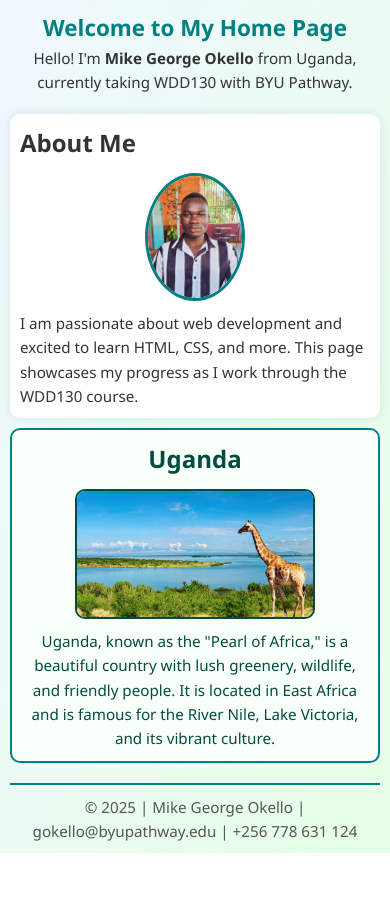
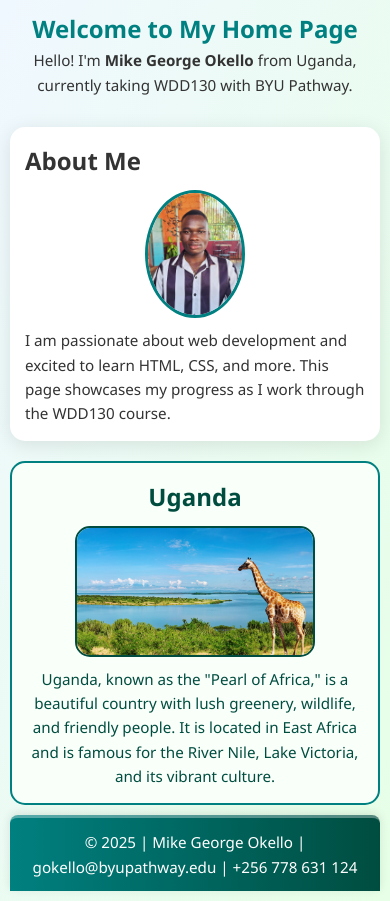
Before and after one commit to mikeokello/wdd130, a plain HTML site: page index.html in a window 390 px wide. Before the commit the page ends 853 px from the top, so only its background shows below. Drawn offline with Linux system fonts and the light colour scheme.

Commit message:
initial change

```diff
--- a/styles/style.css
+++ b/styles/style.css
@@ -1,4 +1,4 @@
-/* General Reset */
+/* 🌎 General Reset */
 * {
   box-sizing: border-box;
   margin: 0;
@@ -11,27 +11,32 @@ body {
   background: linear-gradient(to bottom right, #f0f8ff, #e6ffe6);
   color: #333;
   padding: 20px;
+  display: flex;
+  flex-direction: column;
+  min-height: 100vh;
 }
 
-/* Header */
+/* 🎯 Header */
 header {
   text-align: center;
   margin-bottom: 20px;
+  animation: fadeIn 1.2s ease-in-out;
 }
 
 header h1 {
-  font-size: 2rem;
+  font-size: 2.2rem;
   color: #008080;
 }
 
-/* Main */
+/* 🏠 Main Section */
 main {
-  max-width: 600px;
+  max-width: 800px;
   margin: 0 auto 20px auto;
   background: #ffffff;
-  padding: 15px;
-  border-radius: 10px;
-  box-shadow: 0 0 10px rgba(0,0,0,0.1);
+  padding: 20px;
+  border-radius: 15px;
+  box-shadow: 0 4px 20px rgba(0,0,0,0.1);
+  animation: fadeIn 1.2s ease-in-out;
 }
 
 main img {
@@ -41,22 +46,29 @@ main img {
   margin: 10px auto;
   border-radius: 50%;
   border: 3px solid #008080;
+  transition: transform 0.3s ease, box-shadow 0.3s ease;
+}
+
+main img:hover {
+  transform: scale(1.05);
+  box-shadow: 0 4px 15px rgba(0,128,128,0.3);
 }
 
 main p {
   padding: 0;
 }
 
-/* ✅ Aside Styling */
+/* 🌍 Aside Section */
 aside {
-  max-width: 600px;
+  max-width: 800px;
   margin: 20px auto;
-  padding: 15px;
+  padding: 20px;
   border: 2px solid #008080;
-  border-radius: 10px;
+  border-radius: 15px;
   background-color: #f9fff9;
   color: #004d40;
   text-align: center;
+  animation: fadeIn 1.2s ease-in-out;
 }
 
 aside img {
@@ -64,52 +76,76 @@ aside img {
   height: auto;
   display: block;
   margin: 10px auto;
-  border-radius: 10px;
+  border-radius: 15px;
   border: 2px solid #004d40;
+  transition: transform 0.3s ease, box-shadow 0.3s ease;
 }
 
-/* ✅ Footer Styling */
+aside img:hover {
+  transform: scale(1.05);
+  box-shadow: 0 4px 15px rgba(0,77,64,0.3);
+}
+
+/* 🎨 Footer Styling */
 footer {
-  margin-top: 20px;
-  padding-top: 10px;
-  border-top: 2px solid #008080;
+  margin-top: auto;
+  padding: 15px;
+  background: linear-gradient(to right, #008080, #004d40);
+  color: white;
+  font-size: 0.95rem;
   text-align: center;
-  font-size: 0.9rem;
-  color: #555;
+  border-top: 3px solid #ffffff55;
+  border-radius: 8px 8px 0 0;
+  box-shadow: 0 -2px 10px rgba(0,0,0,0.1);
+  animation: fadeIn 1.5s ease-in-out;
 }
-/* ✅ Responsive Design */
+
+/* ✨ Animations */
+@keyframes fadeIn {
+  from { opacity: 0; transform: translateY(10px); }
+  to { opacity: 1; transform: translateY(0); }
+}
+
+/* 📱 Responsive Design */
+@media (max-width: 1024px) {
+  main, aside {
+    max-width: 90%;
+  }
+}
+
 @media (max-width: 768px) {
   body {
     padding: 10px;
   }
 
   header h1 {
-    font-size: 1.6rem;
+    font-size: 1.8rem;
   }
 
   main, aside {
     max-width: 100%;
     margin: 10px 0;
-    padding: 10px;
+    padding: 15px;
   }
 
   main img {
-    width: 120px; /* slightly smaller profile picture */
+    width: 120px;
   }
 
   aside img {
-    width: 100%; /* take full width of container */
-    max-width: 280px; /* but not too big */
+    width: 100%;
+    max-width: 280px;
   }
 
   footer {
-    font-size: 0.8rem;
+    font-size: 0.85rem;
+    padding: 12px;
   }
 }
 
 @media (max-width: 480px) {
   header h1 {
-    font-size: 1.4rem;
+    font-size: 1.5rem;
   }
 
   main img {
@@ -121,6 +157,6 @@ footer {
   }
 
   p {
-    font-size: 0.95rem; /* slightly smaller text for small phones */
+    font-size: 0.95rem;
   }
 }
```
